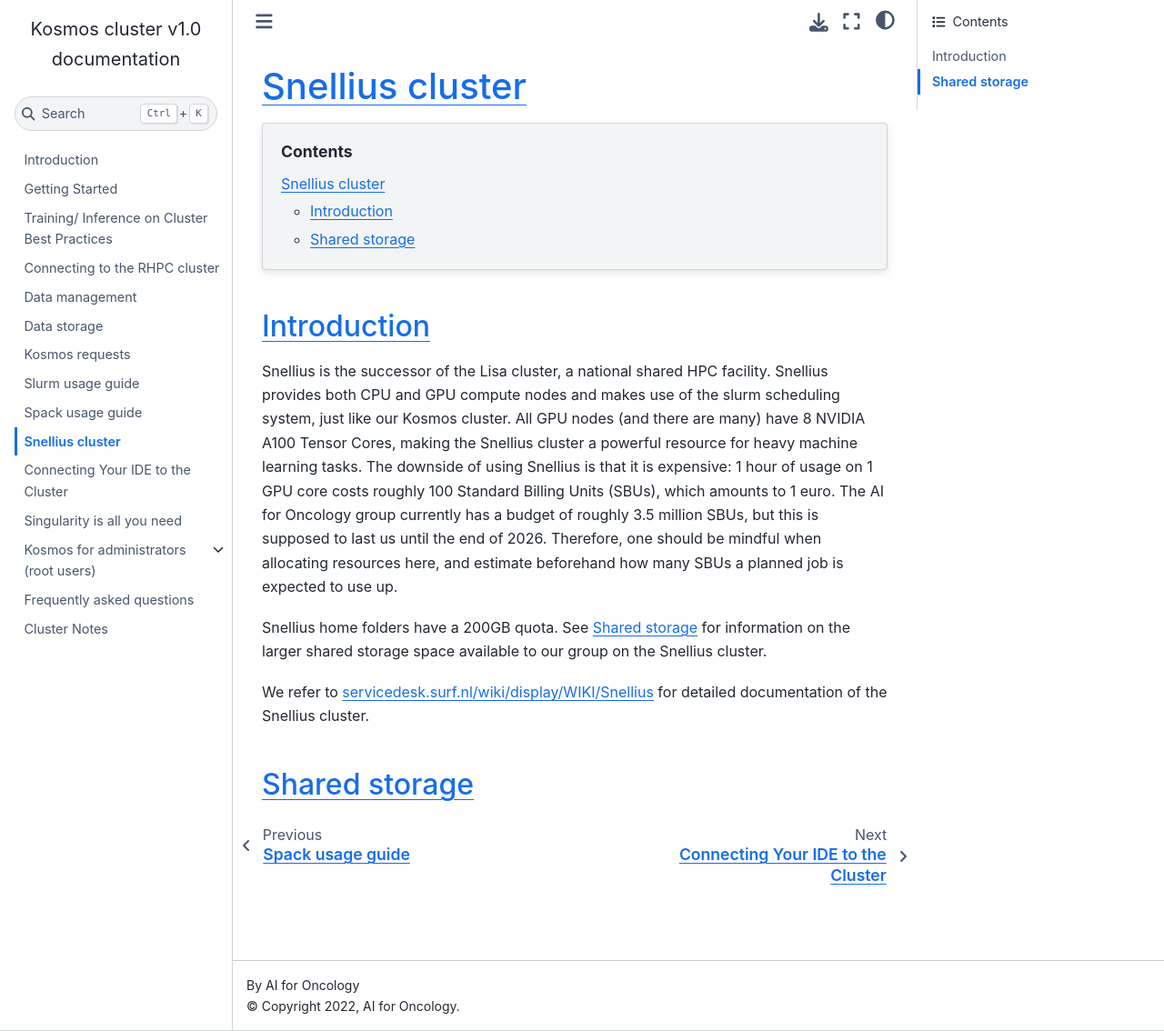
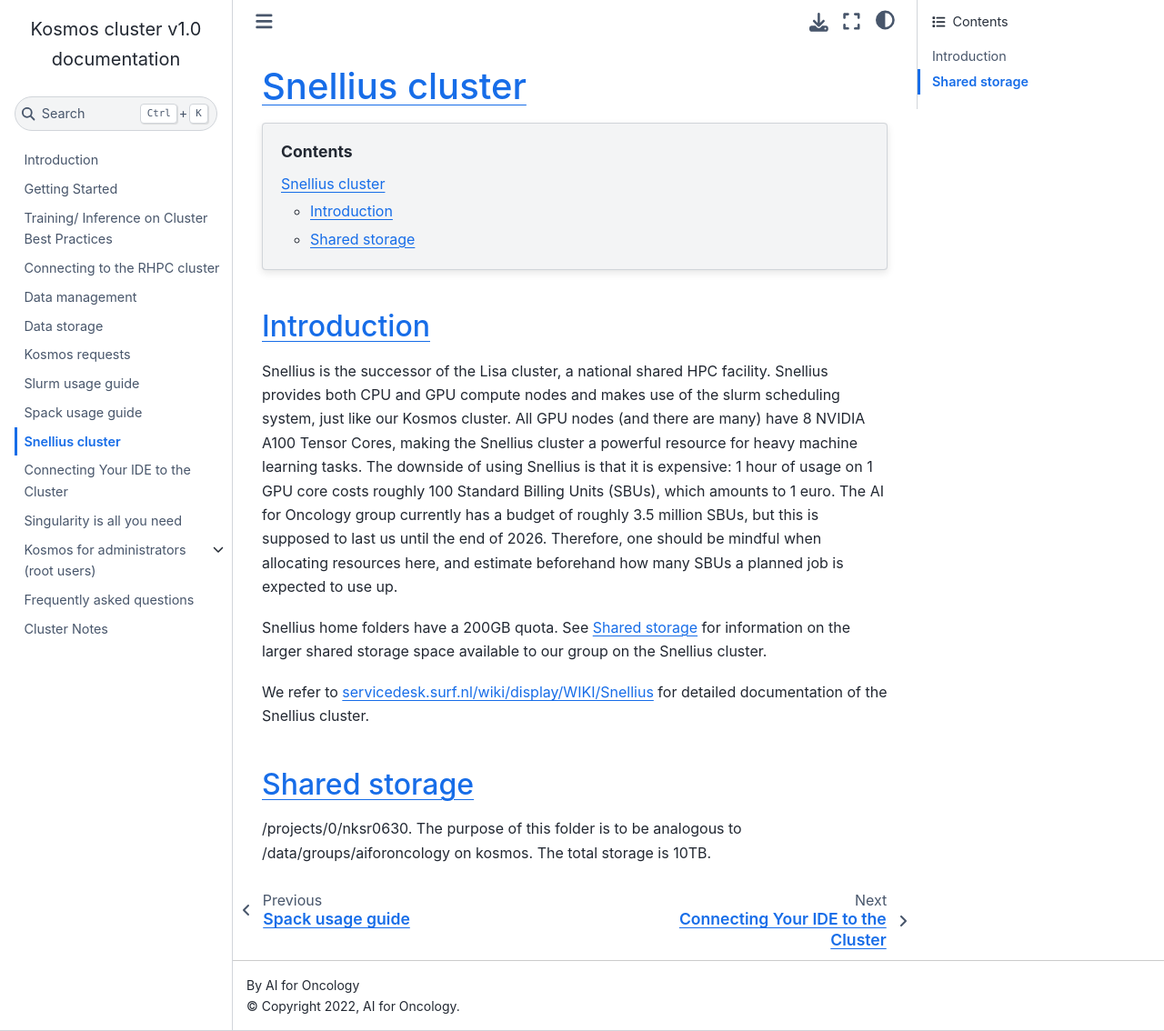
Before and after one commit to NKI-AI/kosmos-documentation, a Sphinx documentation site: the page built from docs/snellius.rst, in a window 1280 px wide and 1134 px high. Shown: the whole window at 91% size. Built offline with Sphinx 7.4.7 and the Sphinx Book theme 1.1.4, drawn with Linux system fonts in a browser that asks for light colours.

Commit message:
Update snellius.rst with shared storage location

```diff
--- a/docs/snellius.rst
+++ b/docs/snellius.rst
@@ -20,3 +20,4 @@
 
 Shared storage
 --------------
+/projects/0/nksr0630. The purpose of this folder is to be analogous to /data/groups/aiforoncology on kosmos. The total storage is 10TB.
```
